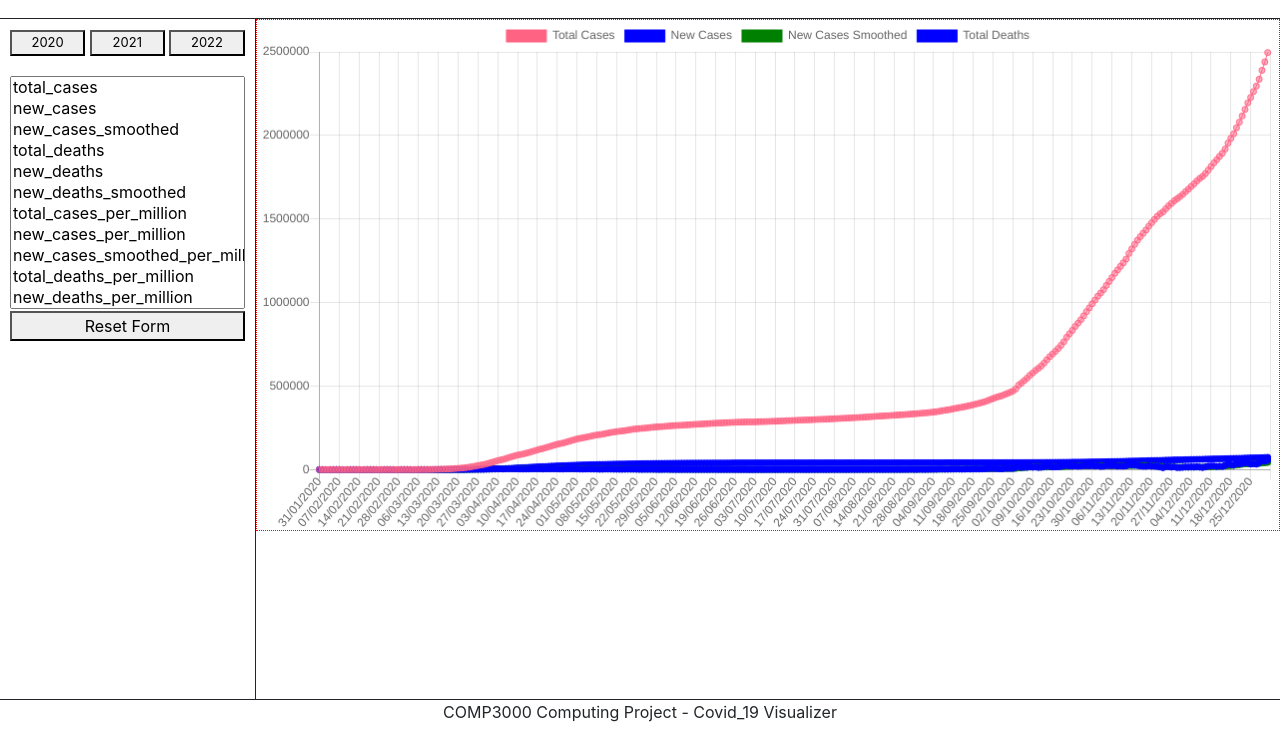
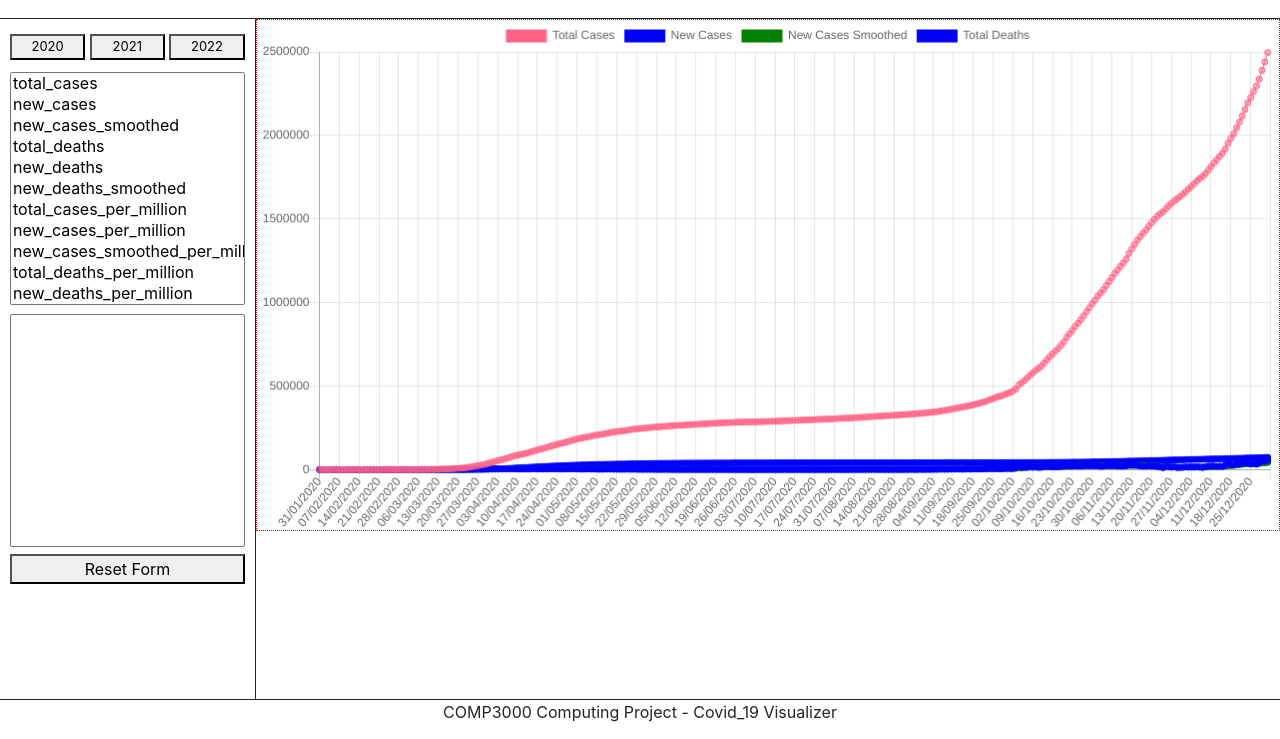
Before and after one commit to UnknownTelle/Covid_19-Visualizer, a website: page public/index.html in a window 1280 px wide. Shown: the part 61-800 px from the top of the page. Drawn offline with nearby package versions, Linux system fonts and the light colour scheme.

Commit message:
new list box and style changes

```diff
--- a/public/index.html
+++ b/public/index.html
@@ -45,6 +45,7 @@
                         <option value=""></option>
                     </select>
                 </form>
+                <select class="sidebar-listbox" size="11"></select>
                 <!--Look at adding the list od selected fileds
                 Can be done by an array-->
                 <button class="sidebar-button">Reset Form</button>
--- a/public/style.css
+++ b/public/style.css
@@ -32,14 +32,18 @@
     position: relative;
     font-size: small;
     min-width: 32%;
+    margin-bottom: 5px;
+    margin-top: 5px;
 }
 .sidebar-button {
     width: 100%;
+    margin-top: 5px;
 }
 .sidebar-listbox {
+    position: relative;
     width: 100%;
     height: 40%;
-    margin-top: 20px;
+    margin-top: 7px;
 }
 /*body*/
 .body-container{
```
Lines whose indentation alone changed are shown as unchanged.
